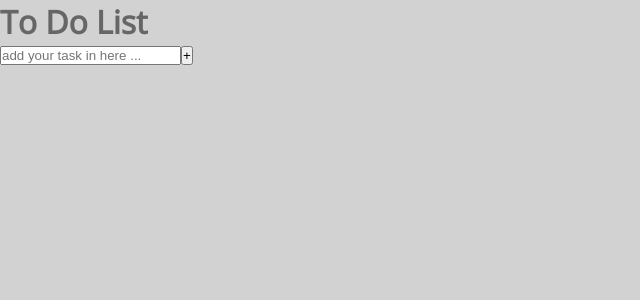
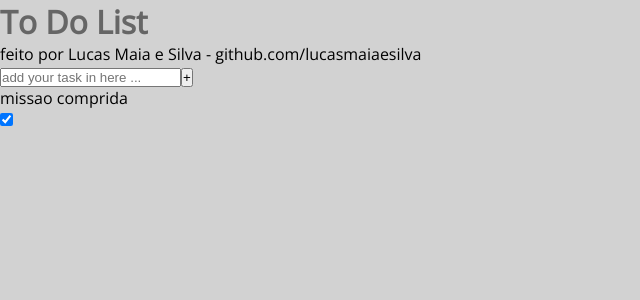
Before and after one commit to lucasmaiaesilva/entria-frontend-test, a React app: page / in a window 1280 px wide. Shown: the top 300 px of the page, without its empty margins (0-640 px from the left). Built offline with nearby package versions, Linux system fonts and the light colour scheme.

Commit message:
separating and testing the todo logic

```diff
--- a/src/components/App.js
+++ b/src/components/App.js
@@ -7,11 +7,12 @@ class App extends Component {
   constructor () {
     super()
     this.state = {
-      items: [],
+      items: [{task: 'missao comprida', completed: true}],
       text: ''
     }
     this.handleChange = this.handleChange.bind(this)
     this.handleSubmit = this.handleSubmit.bind(this)
+    this.handleClick = this.handleClick.bind(this)
   }
 
   handleSubmit (e) {
@@ -29,6 +30,23 @@ class App extends Component {
     this.setState({text: e.target.value})
   }
 
+  // removeItem (e) {
+  //   const newArray = this.state.items
+  //   newArray.splice(e.target.id, 1)
+  //   this.setState({
+  //     items: newArray
+  //   })
+  // }
+
+  handleClick (e) {
+    const newArray = this.state.items
+    // toogle
+    newArray[e.target.id].completed = !newArray[e.target.id].completed
+    this.setState({
+      items: newArray
+    })
+  }
+
   render () {
     return (
       <div className='app'>
@@ -38,7 +56,10 @@ class App extends Component {
           handleChange={this.handleChange}
           value={this.state.text}
         />
-        <TodoList items={this.state.items} />
+        <TodoList
+          items={this.state.items}
+          handleClick={this.handleClick}
+        />
       </div>
     )
   }
--- a/src/components/Title.js
+++ b/src/components/Title.js
@@ -6,7 +6,14 @@ const style = {
 }
 
 const Title = ({text}) => (
-  <h1 style={style}>{text}</h1>
+  <div className='header'>
+    <h1 style={style} className='header__title'>
+      {text}
+    </h1>
+    <p className='header__description'>
+      feito por Lucas Maia e Silva - github.com/lucasmaiaesilva
+    </p>
+  </div>
 )
 
 Title.propTypes = {
--- a/src/components/TodoForm.js
+++ b/src/components/TodoForm.js
@@ -2,13 +2,15 @@ import React from 'react'
 import PropTypes from 'prop-types'
 
 const TodoForm = ({handleSubmit, handleChange, value}) => (
-  <form onSubmit={handleSubmit}>
+  <form className='add-task' onSubmit={handleSubmit}>
     <input
+      className='add-task__input'
       onChange={handleChange}
       placeholder='add your task in here ...'
       value={value}
+      required
     />
-    <button type='submit'> + </button>
+    <button className='add-task__submit' type='submit'> + </button>
   </form>
 )
 
--- a/src/components/TodoList.js
+++ b/src/components/TodoList.js
@@ -1,14 +1,25 @@
 import React from 'react'
 
-const TodoList = ({items}) => {
+const TodoList = ({items, handleClick}) => {
   const todoNode = items.map((todo, index) => {
+    const classHtml = todo.completed ? 'done' : 'undone'
     return (
       <div className='todo__item' key={index}>
-        {todo.task} - {String(todo.completed)}
+        <div className='todo__item--task'>
+          <span className={classHtml}>{todo.task}</span>
+        </div>
+        <div className='todo__item--check'>
+          <input
+            type='checkbox'
+            checked={todo.completed}
+            onChange={handleClick}
+            id={index}
+          />
+        </div>
       </div>
     )
   })
-  return (<div>{todoNode}</div>)
+  return (<div className='todo'>{todoNode}</div>)
 }
 
 export default TodoList
```
Also changed, not shown: 1 other file (tests, documents, lock files or other folders).
